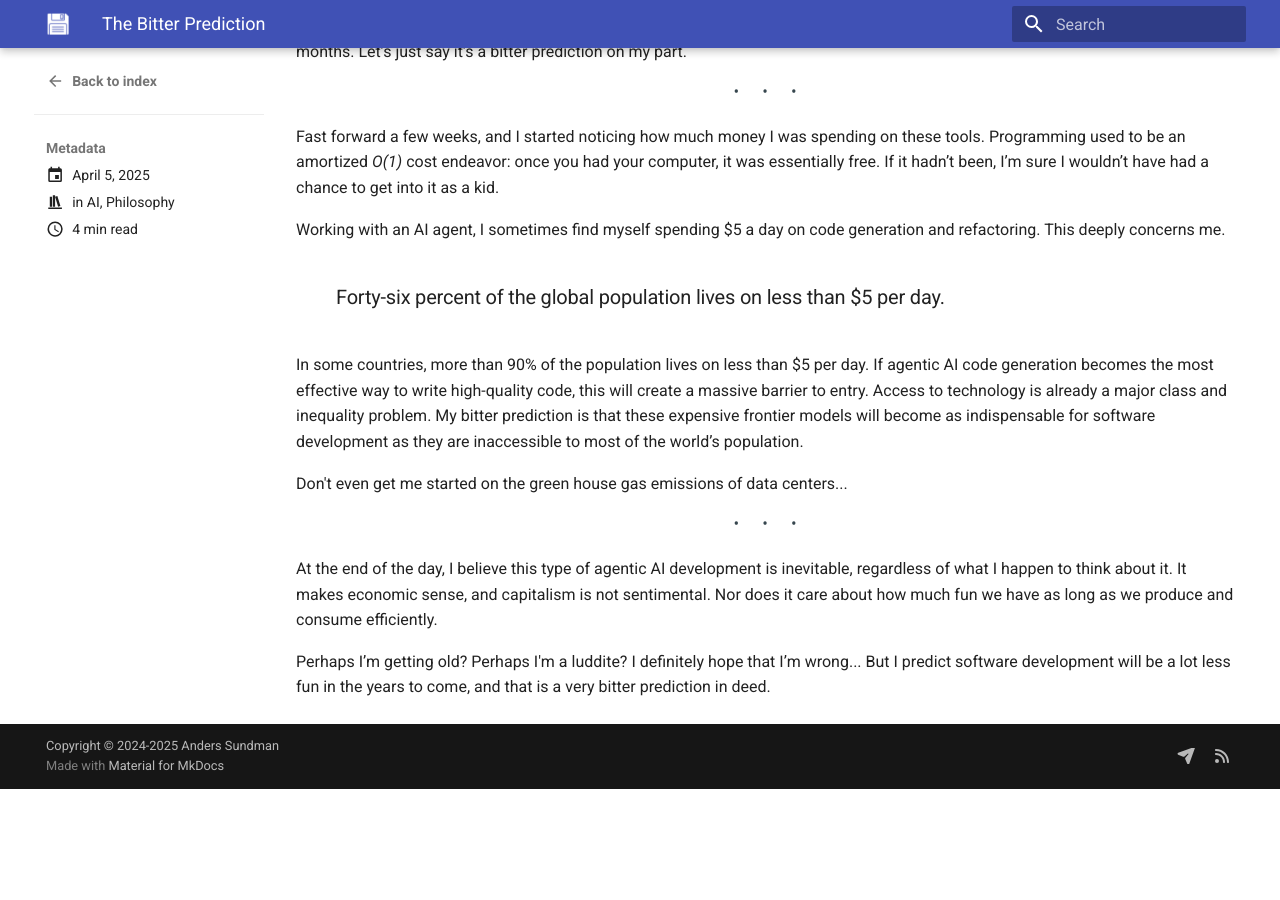
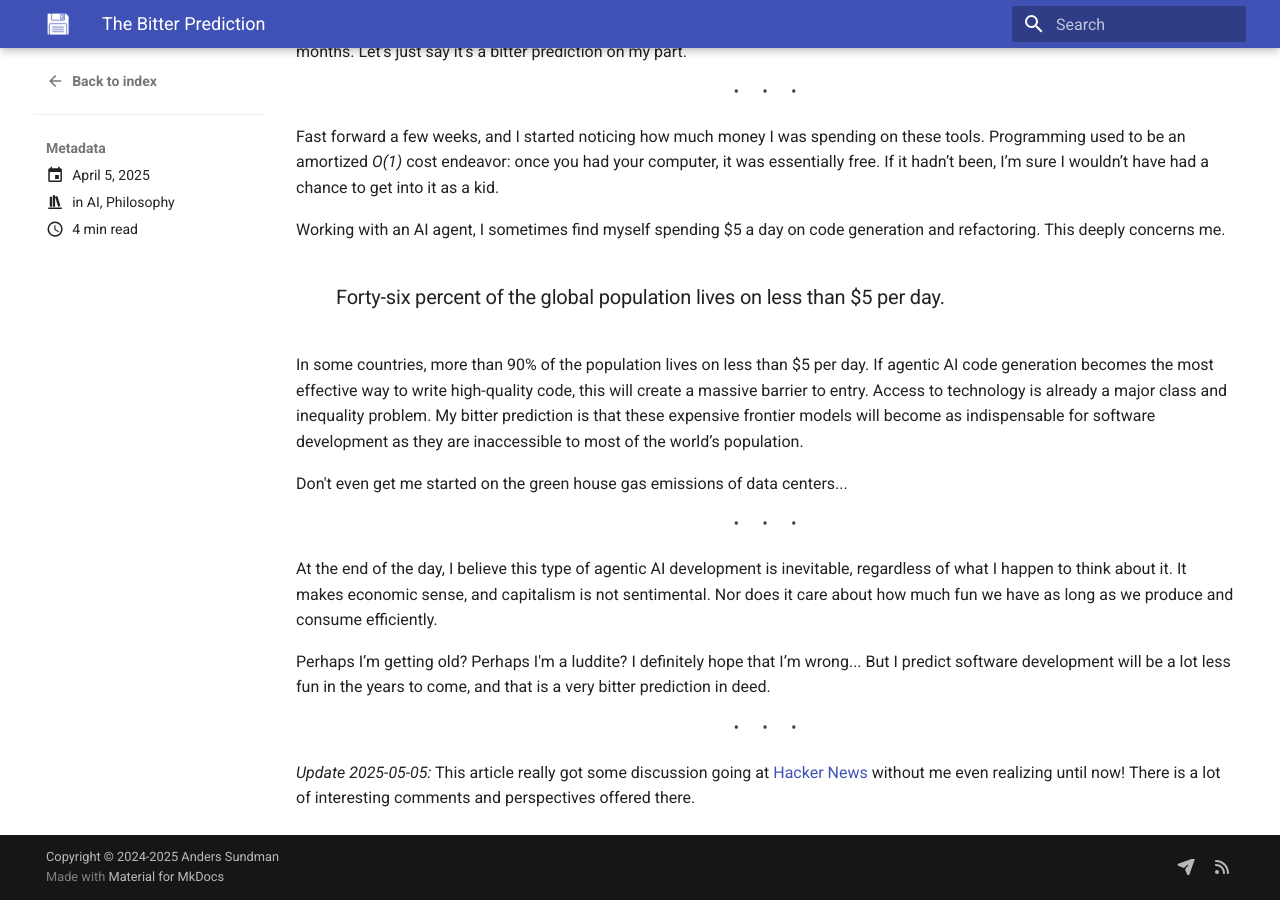
Before and after one commit to 4ZM/4zm.github.io, an MkDocs documentation site: the page built from docs/posts/2025-04-05-bitter-prediction/bitter-prediction.md, in a window 1280 px wide and 900 px high, scrolled down 975 px. Built offline with MkDocs 1.6.1 and Material for MkDocs 9.7.7, drawn with Linux system fonts in a browser that asks for light colours; before the commit the page ends 1764 px from its top, so only the background shows below that.

Commit message:
HN ref about bitter prediction

```diff
--- a/docs/posts/2025-04-05-bitter-prediction/bitter-prediction.md
+++ b/docs/posts/2025-04-05-bitter-prediction/bitter-prediction.md
@@ -50,3 +50,7 @@ Don't even get me started on the green house gas emissions of data centers...
 At the end of the day, I believe this type of agentic AI development is inevitable, regardless of what I happen to think about it. It makes economic sense, and capitalism is not sentimental. Nor does it care about how much fun we have as long as we produce and consume efficiently.
 
 Perhaps I’m getting old? Perhaps I'm a luddite? I definitely hope that I’m wrong... But I predict software development will be a lot less fun in the years to come, and that is a very bitter prediction in deed.
+
+<pre><p style="text-align: center; margin-top: 0px; margin-bottom: 4pt;">•  •  •</p></pre>
+
+*Update 2025-05-05:* This article really got some discussion going at [Hacker News](https://news.ycombinator.com/item?id=43662686) without me even realizing until now! There is a lot of interesting comments and perspectives offered there.
```
